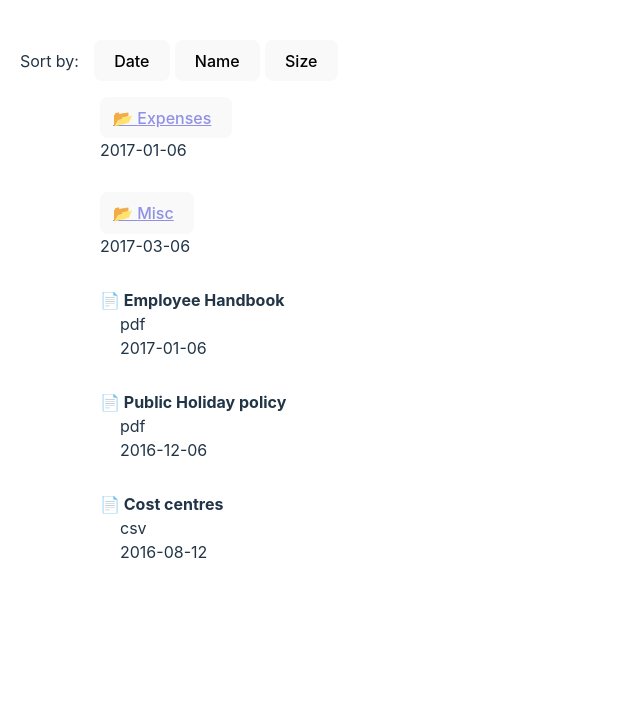
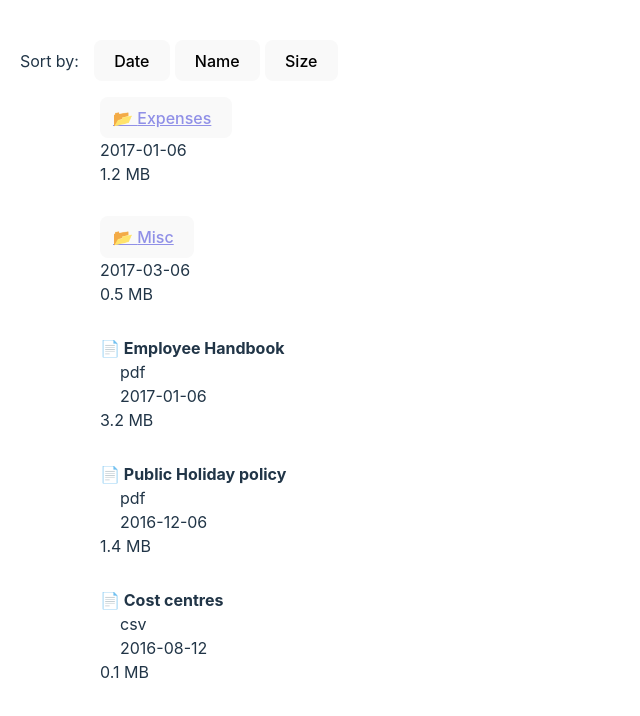
Before and after one commit to dineshraj/brighthr-front-end-tech-task-mid, a React (Vite) app: page / in a window 1280 px wide. Shown: the top 716 px of the page, without its empty margins (0-640 px from the left). Built offline with nearby package versions, Linux system fonts and the light colour scheme.

Commit message:
added size tests

```diff
--- a/src/components/File.tsx
+++ b/src/components/File.tsx
@@ -15,6 +15,9 @@ const File = ({ file }: { file: FileItem }) => {
       <li className="added" data-testid="added">
         {file.added}
       </li>
+      <li className="size" data-testid="size">
+        {file.size}
+      </li>
     </ul>
   );
 };
--- a/src/components/Folder.tsx
+++ b/src/components/Folder.tsx
@@ -22,7 +22,12 @@ const Folder = ({ folder, clickHandler, folderToOpen }: FolderProps) => {
           {folder.name}
         </button>
       </li>
-      <li data-testid="added">{folder.added}</li>
+      <li data-testid="added">
+        {folder.added}
+      </li>
+      <li data-testid="size">
+        {folder.size}
+      </li>
       {folder.files && folderToOpen === folder.id && (
         <li>
           <ItemList items={folder.files} />
```
Also changed, not shown: 2 other files (tests, documents, lock files or other folders).
